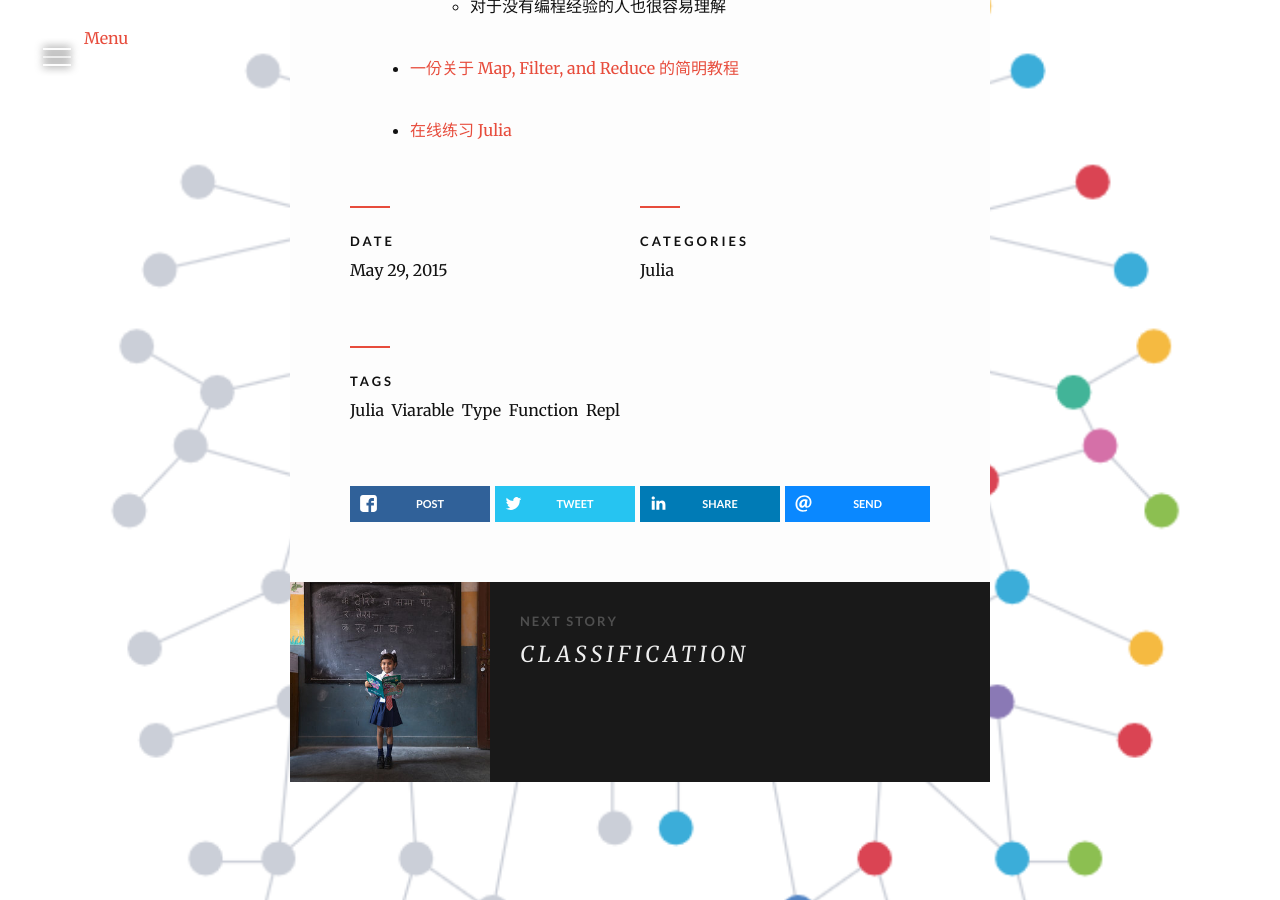
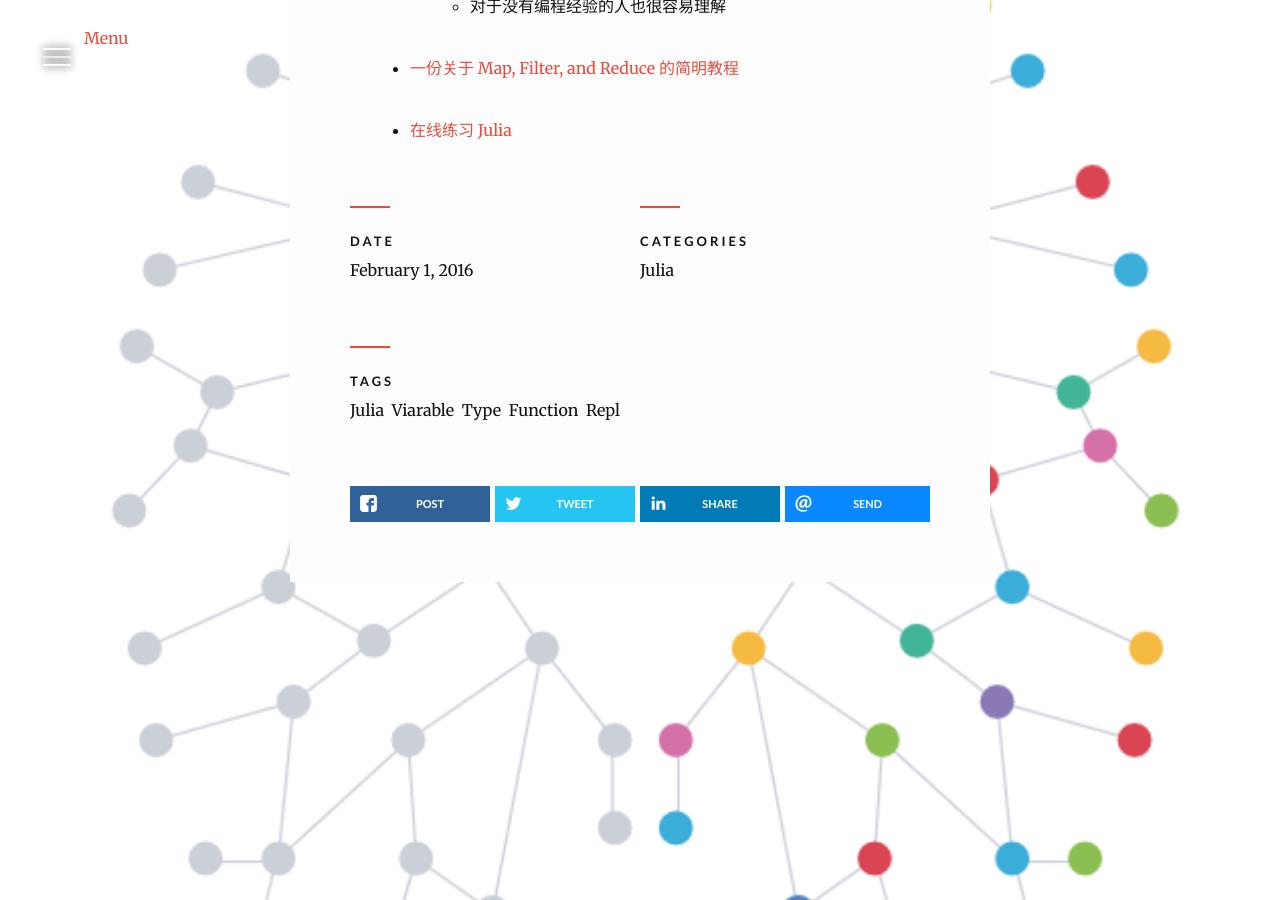
Before and after one commit to quxiaofeng/MachineLearningWithJulia.jl, a Jekyll site: the page built from _posts/2016-02-01-julia-basics.md, in a window 1280 px wide and 900 px high, scrolled down 16119 px. Built offline with Jekyll 4.4.1, drawn with Linux system fonts in a browser that asks for light colours; nearby versions of some CDN libraries; comment, search, counter and statistics services are not loaded.

Commit message:
Sort
Signed-off-by: Xiaofeng QU <xiaofeng.qu.hk@ieee.org>

```diff
--- a/_posts/2015-01-09-julia-basics.md
+++ b/_posts/2016-02-01-julia-basics.md
@@ -1,7 +1,7 @@
 ---
 layout: post
 title: "Julia 基础"
-date: 2015-05-29 14:14:14
+date: 2016-02-01 21:15:18
 backgrounds:
     - /assets/images/backgrounds/mbmlbookcover.png
 thumb: /assets/images/thumbs/julia-logo.png
```
Also changed, not shown: _posts/2016-02-02-regression.md (renamed from _posts/2015-01-12-regression.md), _posts/2016-02-03-unsupervised-learning.md (renamed from _posts/2015-02-05-unsupervised-learning.md), _posts/2016-02-04-classification.md (renamed from _posts/2015-07-13-classification.md), _posts/2016-02-05-cloud-computing.md (renamed from _posts/2015-02-06-cloud-computing.md).
